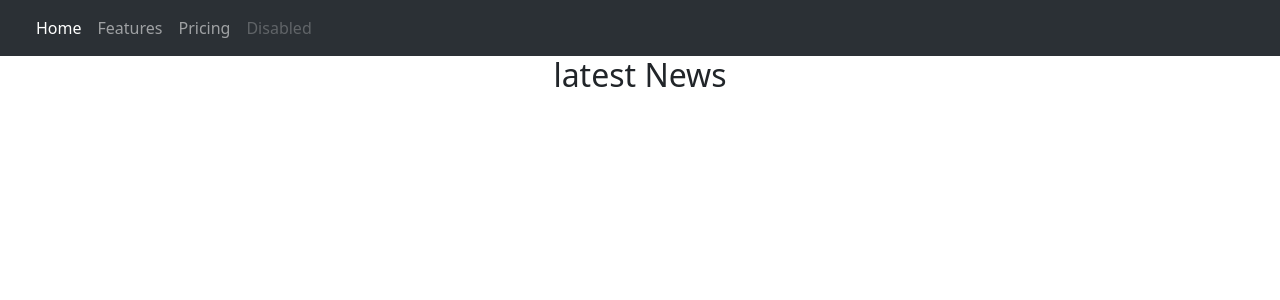
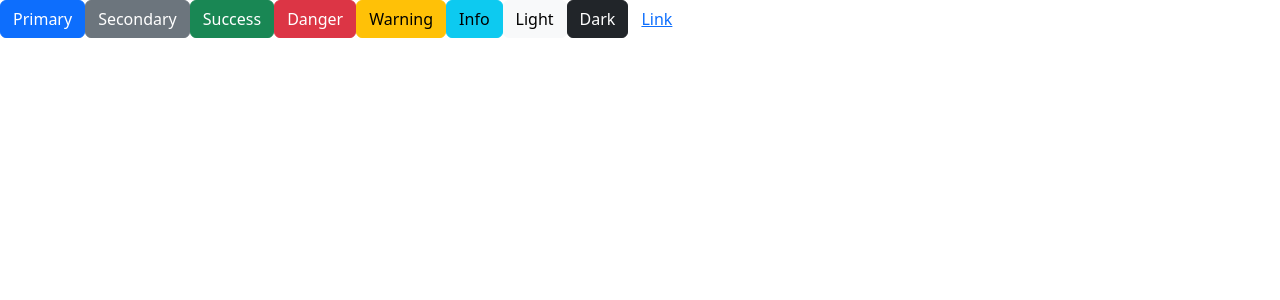
Before and after one commit to tuafiq/UAS, a React (Vite) app: page / in a window 1280 px wide. Shown: the top 300 px of the page. Built offline with nearby package versions, Linux system fonts and the light colour scheme.

Commit message:
penambhan menu

```diff
--- a/index.html
+++ b/index.html
@@ -2,12 +2,13 @@
 <html lang="en">
   <head>
     <meta charset="UTF-8" />
-    <link rel="icon" type="image/svg+xml" href="/vite.svg" />
     <meta name="viewport" content="width=device-width, initial-scale=1.0" />
-    <title>my-app</title>
+    <title>News Mage</title>
+    <link href="https://cdn.jsdelivr.net/npm/bootstrap@5.3.8/dist/css/bootstrap.min.css" rel="stylesheet" integrity="sha384-sRIl4kxILFvY47J16cr9ZwB07vP4J8+LH7qKQnuqkuIAvNWLzeN8tE5YBujZqJLB" crossorigin="anonymous">
   </head>
   <body>
     <div id="root"></div>
     <script type="module" src="/src/main.jsx"></script>
+    <script src="https://cdn.jsdelivr.net/npm/bootstrap@5.3.8/dist/js/bootstrap.bundle.min.js" integrity="sha384-FKyoEForCGlyvwx9Hj09JcYn3nv7wiPVlz7YYwJrWVcXK/BmnVDxM+D2scQbITxI" crossorigin="anonymous"></script>
   </body>
 </html>
--- a/src/App.jsx
+++ b/src/App.jsx
@@ -1,13 +1,19 @@
-import Navbar from "./components/Navbar";
-import NewsItem from "./components/NewsItem";
 
 const App = () => {
   return (
     <div>
-      <Navbar />
-      <NewsItem />
+      <button type="button" className="btn btn-primary">Primary</button>
+<button type="button" className="btn btn-secondary">Secondary</button>
+<button type="button" className="btn btn-success">Success</button>
+<button type="button" className="btn btn-danger">Danger</button>
+<button type="button" className="btn btn-warning">Warning</button>
+<button type="button" className="btn btn-info">Info</button>
+<button type="button" className="btn btn-light">Light</button>
+<button type="button" className="btn btn-dark">Dark</button>
+
+<button type="button" class="btn btn-link">Link</button>
     </div>
-  );
-};
+  )
+}
 
-export default App;
+export default App
--- a/src/components/Navbar.jsx
+++ b/src/components/Navbar.jsx
@@ -1,9 +1,12 @@
 const Navbar = () => {
   return (
-    <nav className="navbar navbar-expand-lg bg-body-tertiary"data-bs-theme="dark">
+    <nav
+      className="navbar navbar-expand-lg bg-body-tertiary"
+      data-bs-theme="dark"
+    >
       <div className="container-fluid">
         <a className="navbar-brand" href="#">
-          <span></span>
+          <span className="badge bg-light text-dark fs-4">NewsMage</span>
         </a>
         <button
           className="navbar-toggler"
--- a/src/components/NewsItem.jsx
+++ b/src/components/NewsItem.jsx
@@ -1,9 +1,13 @@
-const NewsItem = () => {
+const NewsBoard = () => {
+
   return (
     <div>
-      <h2 className="text-center">latest <span className="">News</span></h2>
+      <h2 className="text-center">
+        latest <span className="badge bg-denger">News</span>
+      </h2>
+      <NewsItem />
     </div>
   );
 };
 
-export default NewsItem;
+export default NewsBoard;
```
Also changed, not shown: public/index.html (+11 -2 lines), src/components/NewsBoard.jsx (deleted, +0 -11 lines), src/components/NewsItems.jsx (added, +11 -0 lines).
